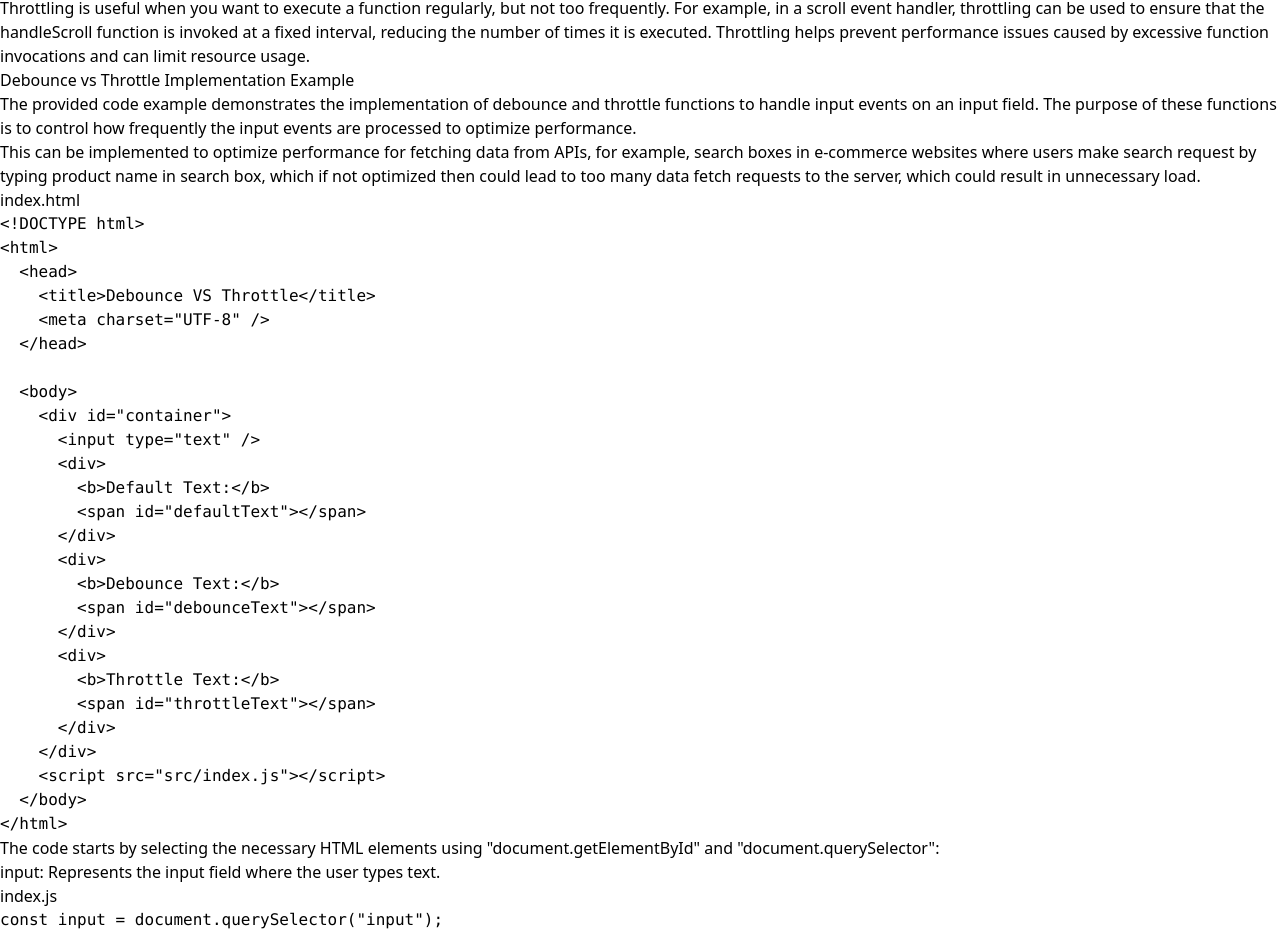
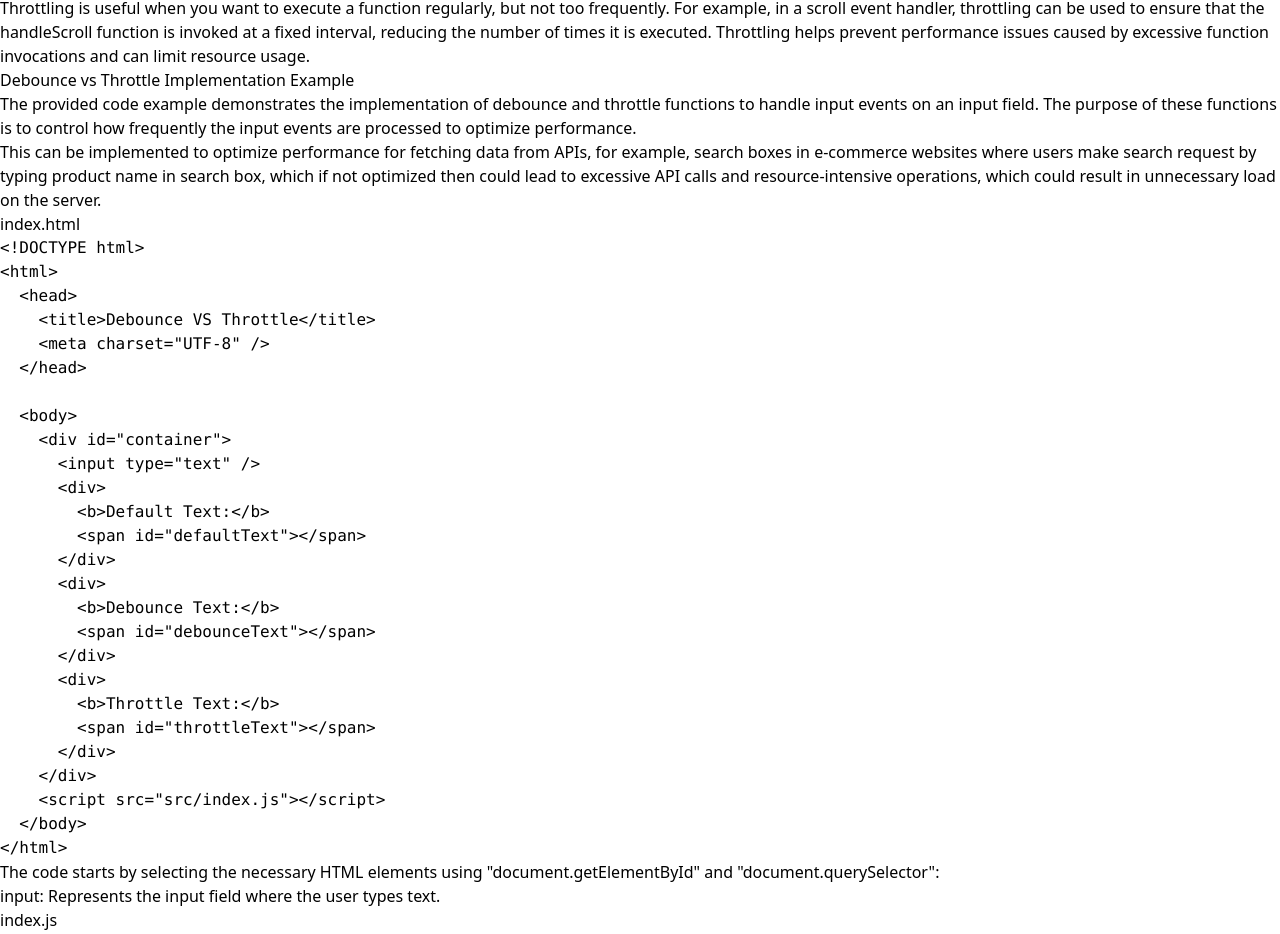
Before and after one commit to rvs9/portfolio, a React (Create React App) app: page /debounce-and-throttle in a window 1280 px wide. Shown: the part 2836-3770 px from the top of the page. Built offline with nearby package versions, Linux system fonts and the light colour scheme.

Commit message:
edit in DAT blog content

```diff
--- a/src/components/Blogs/DebounceAndThrottling.js
+++ b/src/components/Blogs/DebounceAndThrottling.js
@@ -253,8 +253,8 @@ window.addEventListener('scroll', throttledScroll);`}
                   data from APIs, for example, search boxes in e-commerce
                   websites where users make search request by typing product
                   name in search box, which if not optimized then could lead to
-                  too many data fetch requests to the server, which could result
-                  in unnecessary load.
+                  excessive API calls and resource-intensive operations, which could result
+                  in unnecessary load on the server.
                 </p>
                 <div className="border rounded-lg overflow-hidden mt-4">
                   <h4 className="bg-gray-200 p-3 text-lg font-bold text-gray-800">
```
